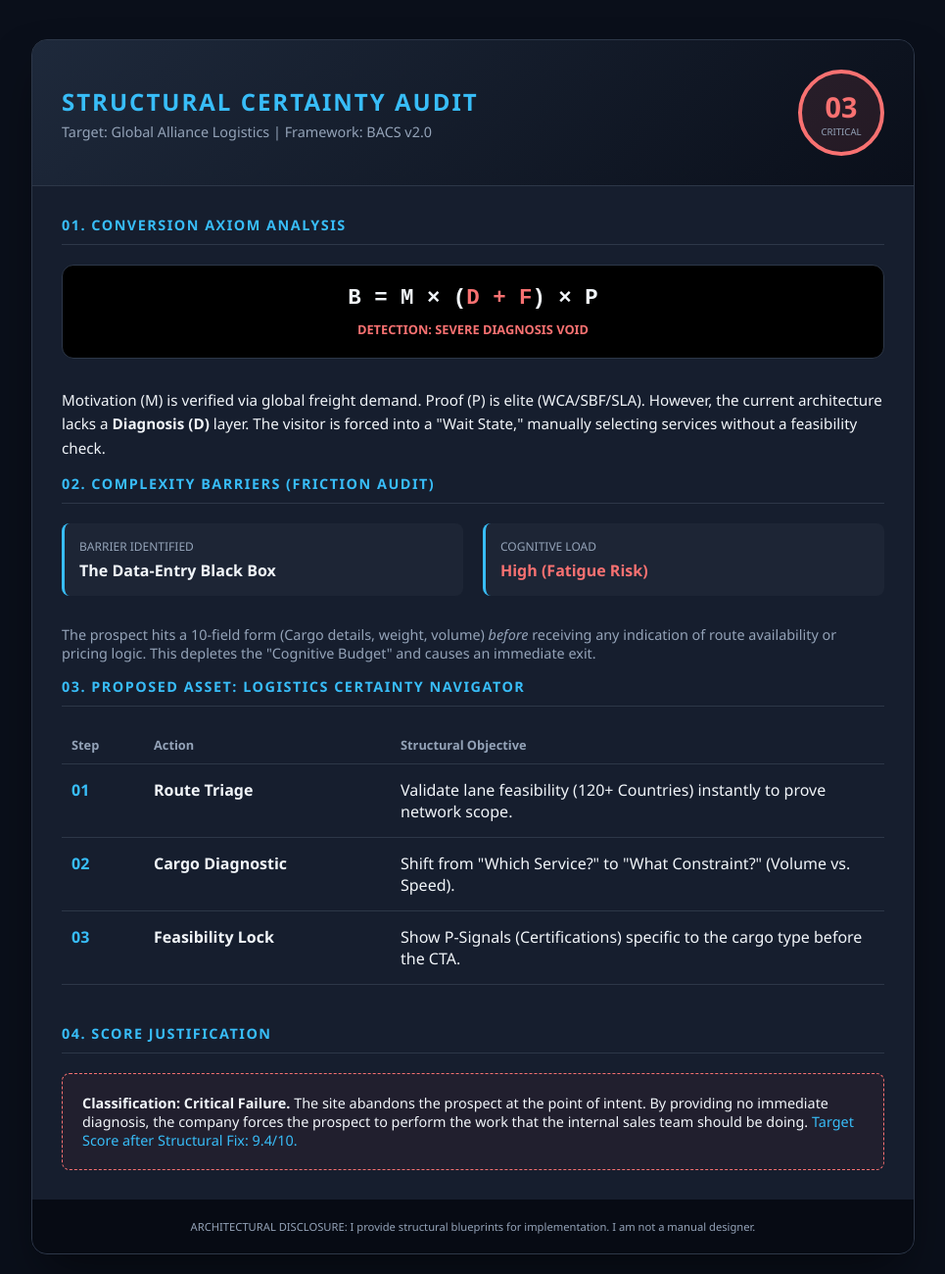
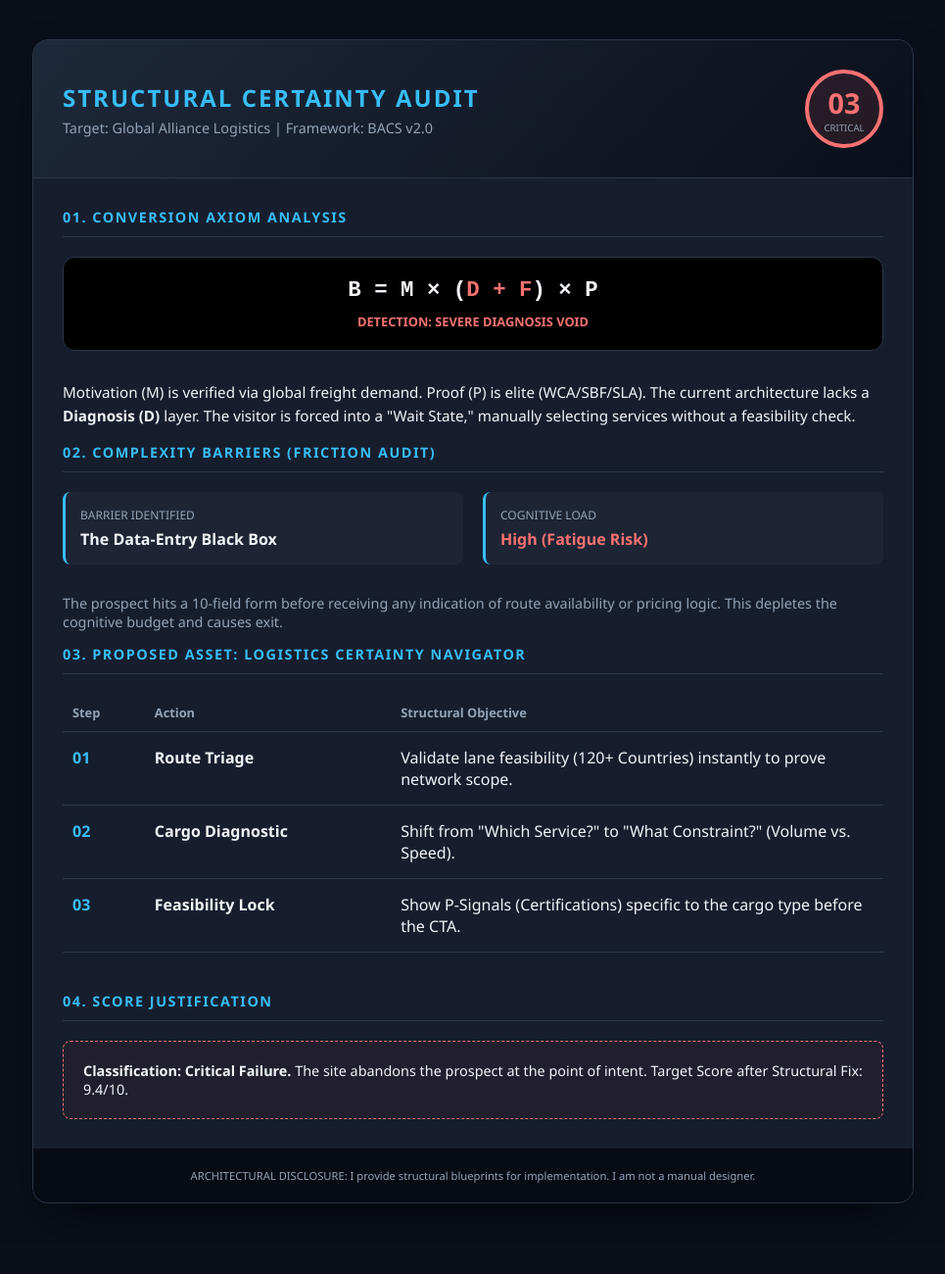
Before and after one commit to lanrestrokes24/globalalliancelog-BACS-audit, a plain HTML site: page index.html in a window 1280 px wide. Shown: the whole page at 98% size, without its empty margins (157-1122 px from the left). After the commit the page ends 1268 px from the top, so only its background shows below. Drawn offline with Linux system fonts and the light colour scheme.

Commit message:
Revise index.html for Structural Certainty Audit
Updated the structural audit HTML for Global Alliance Logistics, enhancing layout, styles, and content.

```diff
--- a/index.html
+++ b/index.html
@@ -2,7 +2,10 @@
 <html lang="en">
 <head>
     <meta charset="UTF-8">
+    <title>Structural Certainty Audit | Global Alliance Logistics</title>
+    <meta name="description" content="Structural audit analysis for Global Alliance Logistics using BACS v2.0 framework.">
     <meta name="viewport" content="width=device-width, initial-scale=1.0">
+
     <style>
         :root {
             --bg: #0a0f1a;
@@ -15,6 +18,11 @@
             --text-primary: #f1f5f9;
             --text-secondary: #94a3b8;
         }
+
+        * {
+            box-sizing: border-box;
+        }
+
         body {
             font-family: 'Segoe UI', Tahoma, Geneva, Verdana, sans-serif;
             background-color: var(--bg);
@@ -22,6 +30,7 @@
             padding: 40px 20px;
             margin: 0;
         }
+
         .audit-card {
             max-width: 900px;
             margin: 0 auto;
@@ -31,7 +40,7 @@
             box-shadow: 0 25px 50px -12px rgba(0, 0, 0, 0.5);
             overflow: hidden;
         }
-        /* Header Section */
+
         .header {
             padding: 30px;
             border-bottom: 1px solid var(--border);
@@ -39,9 +48,22 @@
             display: flex;
             justify-content: space-between;
             align-items: center;
+            flex-wrap: wrap;
+            gap: 20px;
         }
-        .header-title h1 { margin: 0; font-size: 1.5rem; letter-spacing: 2px; color: var(--accent); }
-        .header-title p { margin: 5px 0 0; color: var(--text-secondary); font-size: 0.9rem; }
+
+        .header-title h1 {
+            margin: 0;
+            font-size: 1.5rem;
+            letter-spacing: 2px;
+            color: var(--accent);
+        }
+
+        .header-title p {
+            margin: 5px 0 0;
+            color: var(--text-secondary);
+            font-size: 0.9rem;
+        }
 
         .score-circle {
             width: 80px;
@@ -54,11 +76,23 @@
             align-items: center;
             background: rgba(248, 113, 113, 0.1);
         }
-        .score-num { font-size: 1.8rem; font-weight: 800; color: var(--critical); }
-        .score-label { font-size: 0.6rem; text-transform: uppercase; color: var(--text-secondary); }
 
-        /* Content Sections */
-        .content { padding: 30px; }
+        .score-num {
+            font-size: 1.8rem;
+            font-weight: 800;
+            color: var(--critical);
+        }
+
+        .score-label {
+            font-size: 0.6rem;
+            text-transform: uppercase;
+            color: var(--text-secondary);
+        }
+
+        .content {
+            padding: 30px;
+        }
+
         .section-header {
             display: flex;
             align-items: center;
@@ -67,7 +101,14 @@
             border-bottom: 1px solid var(--border);
             padding-bottom: 10px;
         }
-        .section-header h2 { font-size: 0.9rem; text-transform: uppercase; letter-spacing: 1.5px; color: var(--accent); margin: 0; }
+
+        .section-header h2 {
+            font-size: 0.9rem;
+            text-transform: uppercase;
+            letter-spacing: 1.5px;
+            color: var(--accent);
+            margin: 0;
+        }
 
         .formula-box {
             background: #000;
@@ -77,29 +118,103 @@
             margin-bottom: 30px;
             border: 1px solid var(--border);
         }
-        .formula-text { font-family: 'Courier New', monospace; font-size: 1.4rem; font-weight: bold; }
-        .leak-status { color: var(--critical); font-size: 0.8rem; margin-top: 10px; display: block; font-weight: bold; }
 
-        /* Grid Layouts */
-        .diag-grid { display: grid; grid-template-columns: 1fr 1fr; gap: 20px; margin-bottom: 30px; }
-        .data-point { background: rgba(255,255,255,0.03); padding: 15px; border-radius: 8px; border-left: 3px solid var(--accent); }
-        .data-label { font-size: 0.75rem; color: var(--text-secondary); text-transform: uppercase; }
-        .data-value { font-size: 1rem; margin-top: 5px; font-weight: 600; }
+        .formula-text {
+            font-family: 'Courier New', monospace;
+            font-size: 1.4rem;
+            font-weight: bold;
+        }
 
-        /* Logic Table */
-        .logic-table { width: 100%; border-collapse: collapse; margin-top: 15px; }
-        .logic-table th { text-align: left; font-size: 0.8rem; color: var(--text-secondary); padding: 10px; border-bottom: 1px solid var(--border); }
-        .logic-table td { padding: 15px 10px; border-bottom: 1px solid var(--border); vertical-align: top; }
-        .step-num { color: var(--accent); font-weight: bold; }
+        .leak-status {
+            color: var(--critical);
+            font-size: 0.8rem;
+            margin-top: 10px;
+            display: block;
+            font-weight: bold;
+        }
 
-        /* Footer */
-        .footer { padding: 20px; background: #070b14; text-align: center; font-size: 0.7rem; color: var(--text-secondary); }
+        .diag-grid {
+            display: grid;
+            grid-template-columns: 1fr 1fr;
+            gap: 20px;
+            margin-bottom: 30px;
+        }
+
+        .data-point {
+            background: rgba(255,255,255,0.03);
+            padding: 15px;
+            border-radius: 8px;
+            border-left: 3px solid var(--accent);
+        }
+
+        .data-label {
+            font-size: 0.75rem;
+            color: var(--text-secondary);
+            text-transform: uppercase;
+        }
+
+        .data-value {
+            font-size: 1rem;
+            margin-top: 5px;
+            font-weight: 600;
+        }
+
+        .logic-table {
+            width: 100%;
+            border-collapse: collapse;
+            margin-top: 15px;
+        }
+
+        .logic-table th {
+            text-align: left;
+            font-size: 0.8rem;
+            color: var(--text-secondary);
+            padding: 10px;
+            border-bottom: 1px solid var(--border);
+        }
+
+        .logic-table td {
+            padding: 15px 10px;
+            border-bottom: 1px solid var(--border);
+            vertical-align: top;
+        }
+
+        .step-num {
+            color: var(--accent);
+            font-weight: bold;
+        }
+
+        .footer {
+            padding: 20px;
+            background: #070b14;
+            text-align: center;
+            font-size: 0.7rem;
+            color: var(--text-secondary);
+        }
+
+        /* Mobile responsiveness */
+        @media (max-width: 768px) {
+            .diag-grid {
+                grid-template-columns: 1fr;
+            }
+
+            .header {
+                flex-direction: column;
+                align-items: flex-start;
+            }
+
+            .score-circle {
+                align-self: flex-end;
+            }
+        }
     </style>
 </head>
+
 <body>
 
-<div class="audit-card">
-    <div class="header">
+<main class="audit-card">
+
+    <header class="header">
         <div class="header-title">
             <h1>STRUCTURAL CERTAINTY AUDIT</h1>
             <p>Target: Global Alliance Logistics | Framework: BACS v2.0</p>
@@ -108,21 +223,31 @@
             <span class="score-num">03</span>
             <span class="score-label">Critical</span>
         </div>
-    </div>
+    </header>
 
-    <div class="content">
-        <div class="section-header"><h2>01. Conversion Axiom Analysis</h2></div>
+    <section class="content">
+
+        <div class="section-header">
+            <h2>01. Conversion Axiom Analysis</h2>
+        </div>
+
         <div class="formula-box">
-            <div class="formula-text">B = M &times; (<span style="color: var(--critical)">D + F</span>) &times; P</div>
+            <div class="formula-text">
+                B = M &times; (<span style="color: var(--critical)">D + F</span>) &times; P
+            </div>
             <span class="leak-status">DETECTION: SEVERE DIAGNOSIS VOID</span>
         </div>
+
         <p style="font-size: 0.95rem; line-height: 1.6;">
             Motivation (M) is verified via global freight demand. Proof (P) is elite (WCA/SBF/SLA).
-            However, the current architecture lacks a <strong>Diagnosis (D)</strong> layer. The visitor is
+            The current architecture lacks a <strong>Diagnosis (D)</strong> layer. The visitor is
             forced into a "Wait State," manually selecting services without a feasibility check.
         </p>
 
-        <div class="section-header"><h2>02. Complexity Barriers (Friction Audit)</h2></div>
+        <div class="section-header">
+            <h2>02. Complexity Barriers (Friction Audit)</h2>
+        </div>
+
         <div class="diag-grid">
             <div class="data-point">
                 <div class="data-label">Barrier Identified</div>
@@ -133,13 +258,16 @@
                 <div class="data-value" style="color: var(--critical)">High (Fatigue Risk)</div>
             </div>
         </div>
+
         <p style="font-size: 0.9rem; color: var(--text-secondary);">
-            The prospect hits a 10-field form (Cargo details, weight, volume)
-            <em>before</em> receiving any indication of route availability or pricing logic.
-            This depletes the "Cognitive Budget" and causes an immediate exit.
+            The prospect hits a 10-field form before receiving any indication of route availability
+            or pricing logic. This depletes the cognitive budget and causes exit.
         </p>
 
-        <div class="section-header"><h2>03. Proposed Asset: Logistics Certainty Navigator</h2></div>
+        <div class="section-header">
+            <h2>03. Proposed Asset: Logistics Certainty Navigator</h2>
+        </div>
+
         <table class="logic-table">
             <thead>
                 <tr>
@@ -167,21 +295,25 @@
             </tbody>
         </table>
 
-        <div class="section-header" style="margin-top: 40px;"><h2>04. Score Justification</h2></div>
+        <div class="section-header" style="margin-top: 40px;">
+            <h2>04. Score Justification</h2>
+        </div>
+
         <div style="background: rgba(239, 68, 68, 0.05); padding: 20px; border-radius: 8px; border: 1px dashed var(--critical);">
             <p style="margin: 0; font-size: 0.9rem;">
-                <strong>Classification: Critical Failure.</strong> The site abandons the prospect at the point of intent.
-                By providing no immediate diagnosis, the company forces the prospect to perform the work
-                that the internal sales team should be doing.
-                <span style="color: var(--accent);">Target Score after Structural Fix: 9.4/10.</span>
+                <strong>Classification: Critical Failure.</strong>
+                The site abandons the prospect at the point of intent.
+                Target Score after Structural Fix: 9.4/10.
             </p>
         </div>
-    </div>
 
-    <div class="footer">
+    </section>
+
+    <footer class="footer">
         ARCHITECTURAL DISCLOSURE: I provide structural blueprints for implementation. I am not a manual designer.
-    </div>
-</div>
+    </footer>
+
+</main>
 
 </body>
 </html>
```
